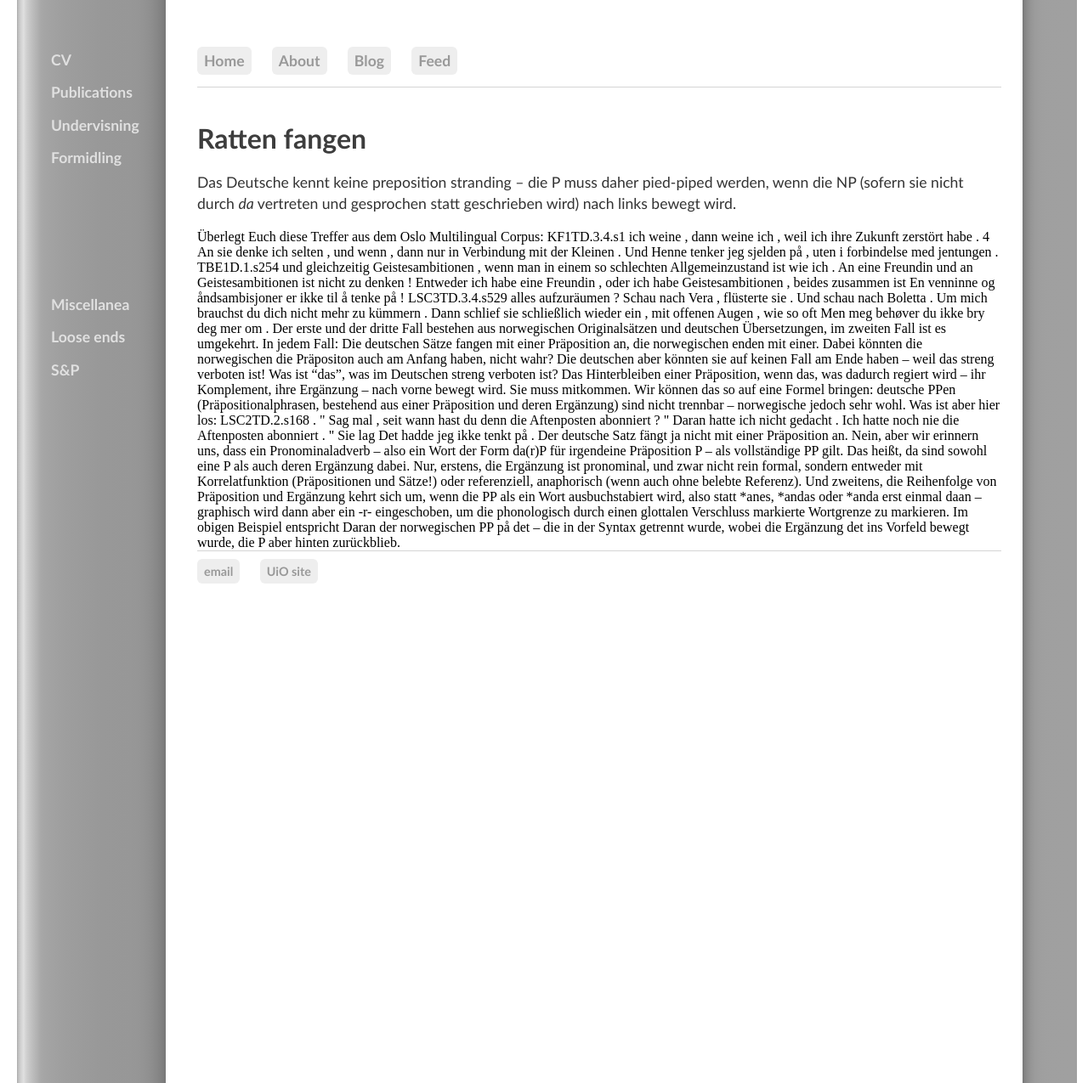
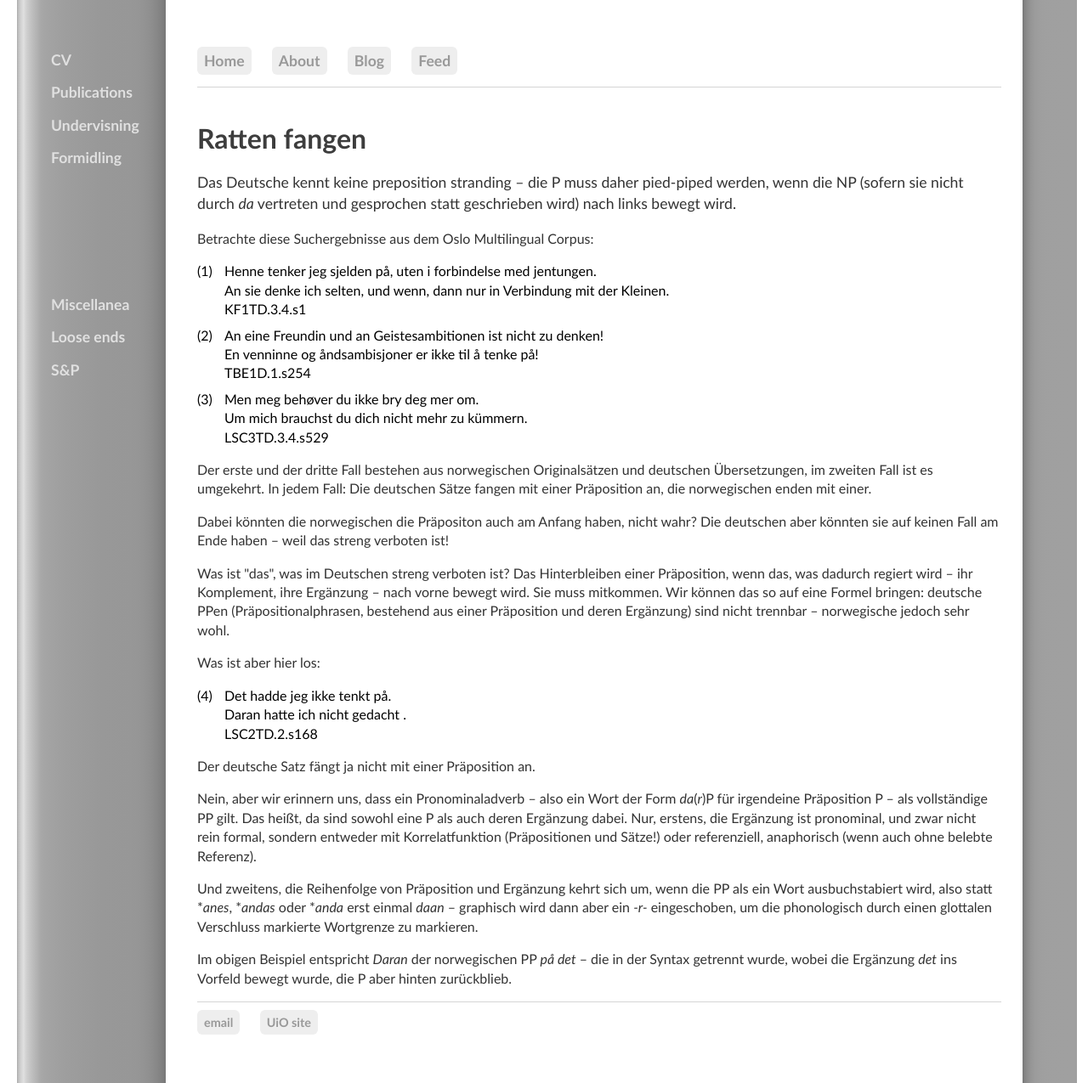
Before and after one commit to kjelljs/kjelljs.github.io, a Jekyll site: the page built from courses/kontrast/ratten.html, in a window 1280 px wide and 1275 px high. Shown: the whole window at 85% size. Built offline with Jekyll 4.4.1, drawn with Linux system fonts in a browser that asks for light colours.

Commit message:
Update ratten.html

```diff
--- a/courses/kontrast/ratten.html
+++ b/courses/kontrast/ratten.html
@@ -3,44 +3,54 @@ layout: post
 title: "Ratten fangen"
 ---
 
+<style>
+  ol {
+  margin-left: 0;
+  padding-left: 0;
+}
+ol li {
+  display: block;
+  margin-bottom: .5em;
+  margin-left: 2em;
+}
+ol li::before {
+  display: inline-block;
+  content: "(" counter(item) ") ";
+  counter-increment: item;
+  width: 2em;
+  margin-left: -2em;
+}
+</style>
+
 <div class="ingress"><p>Das Deutsche kennt keine preposition stranding – die P muss daher pied-piped werden, wenn die NP (sofern sie nicht durch <i>da</i> vertreten und gesprochen statt geschrieben wird) nach links bewegt wird.
 </p>
 </div>
 
-Überlegt Euch diese Treffer aus dem Oslo Multilingual Corpus:
+<p>Betrachte diese Suchergebnisse aus dem Oslo Multilingual Corpus:</p>
+<ol style="counter-reset: item 0">
+ <li>Henne tenker jeg sjelden på, uten i forbindelse med jentungen. </br>An sie denke	ich selten, und wenn, dann nur in Verbindung mit der Kleinen.</br>
+KF1TD.3.4.s1</li>
+<li>An eine Freundin und an Geistesambitionen ist nicht zu denken!</br>
+En venninne og åndsambisjoner er ikke til å tenke på!</br>TBE1D.1.s254</li>
+<li>Men meg behøver du ikke bry deg mer om.</br>
+Um mich brauchst du dich nicht mehr zu kümmern.</br>
+LSC3TD.3.4.s529</li></ol>
+<p>Der erste und der dritte Fall bestehen aus norwegischen Originalsätzen und  deutschen Übersetzungen, im zweiten Fall ist es umgekehrt. In jedem Fall:
+ Die deutschen Sätze fangen mit einer Präposition an, die norwegischen enden mit einer.</p>
 
+<p>Dabei könnten die norwegischen die Präpositon auch am Anfang haben, nicht wahr? Die deutschen aber könnten sie auf keinen Fall am Ende haben – weil das streng verboten ist!</p>
 
-KF1TD.3.4.s1
-ich weine , dann weine ich , weil ich ihre Zukunft zerstört habe . 4	An sie denke	ich selten , und wenn , dann nur in Verbindung mit der Kleinen . Und
-Henne tenker jeg sjelden på , uten i forbindelse med jentungen .
-TBE1D.1.s254
-und gleichzeitig Geistesambitionen , wenn man in einem so schlechten Allgemeinzustand ist wie ich .	An eine Freundin und an Geistesambitionen ist nicht zu denken	! Entweder ich habe eine Freundin , oder ich habe Geistesambitionen , beides zusammen ist
-En venninne og åndsambisjoner er ikke til å tenke på !
-LSC3TD.3.4.s529
-alles aufzuräumen ? Schau nach Vera , flüsterte sie . Und schau nach Boletta .	Um mich brauchst du dich nicht mehr zu kümmern	. Dann schlief sie schließlich wieder ein , mit offenen Augen , wie so oft
-Men meg behøver du ikke bry deg mer om .
-Der erste und der dritte Fall bestehen aus norwegischen Originalsätzen und  deutschen Übersetzungen, im zweiten Fall ist es umgekehrt. In jedem Fall:
+<p>Was ist "das", was im Deutschen streng verboten ist? Das Hinterbleiben einer Präposition, wenn das, was dadurch regiert wird – ihr Komplement, ihre Ergänzung – nach vorne bewegt wird. Sie muss mitkommen.
+Wir können das so auf eine Formel bringen: deutsche PPen (Präpositionalphrasen, bestehend aus einer Präposition und deren Ergänzung) sind nicht trennbar – norwegische jedoch sehr wohl.</p>
 
-Die deutschen Sätze fangen mit einer Präposition an, die norwegischen enden mit einer.
+<p>Was ist aber hier los:</p>
+<ol style="counter-reset: item 3"><li>Det hadde jeg ikke tenkt på.</br>Daran hatte	ich nicht gedacht .</br>
+LSC2TD.2.s168</li></ol>
+<p>Der deutsche Satz fängt ja nicht mit einer Präposition an.</p>
 
-Dabei könnten die norwegischen die Präpositon auch am Anfang haben, nicht wahr? Die deutschen aber könnten sie auf keinen Fall am Ende haben – weil das streng verboten ist!
+<p>Nein, aber wir erinnern uns, dass ein Pronominaladverb – also ein Wort der Form <i>da</i>(<i>r</i>)P für irgendeine Präposition P – als vollständige PP gilt. Das heißt, da sind sowohl eine P als auch deren Ergänzung dabei.
+Nur, erstens, die Ergänzung ist pronominal, und zwar nicht rein formal, sondern entweder mit Korrelatfunktion (Präpositionen und Sätze!) oder referenziell, anaphorisch (wenn auch ohne belebte Referenz).</p>
 
-Was ist “das”, was im Deutschen streng verboten ist? Das Hinterbleiben einer Präposition, wenn das, was dadurch regiert wird – ihr Komplement, ihre Ergänzung – nach vorne bewegt wird. Sie muss mitkommen.
+<p>Und zweitens, die Reihenfolge von Präposition und Ergänzung kehrt sich um, wenn die PP als ein Wort ausbuchstabiert wird, also statt *<i>anes</i>, *<i>andas</i> oder *<i>anda</i> erst einmal <i>daan</i> – graphisch wird dann aber ein <i>-r-</i> eingeschoben, um die phonologisch durch einen glottalen Verschluss markierte Wortgrenze zu markieren.</p>
 
-Wir können das so auf eine Formel bringen: deutsche PPen (Präpositionalphrasen, bestehend aus einer Präposition und deren Ergänzung) sind nicht trennbar – norwegische jedoch sehr wohl.
-
-Was ist aber hier los:
-
-
-LSC2TD.2.s168
-. " Sag mal , seit wann hast du denn die Aftenposten abonniert ? "	Daran hatte	ich nicht gedacht . Ich hatte noch nie die Aftenposten abonniert . " Sie lag
-Det hadde jeg ikke tenkt på .
-Der deutsche Satz fängt ja nicht mit einer Präposition an.
-
-Nein, aber wir erinnern uns, dass ein Pronominaladverb – also ein Wort der Form da(r)P für irgendeine Präposition P – als vollständige PP gilt. Das heißt, da sind sowohl eine P als auch deren Ergänzung dabei.
-
-Nur, erstens, die Ergänzung ist pronominal, und zwar nicht rein formal, sondern entweder mit Korrelatfunktion (Präpositionen und Sätze!) oder referenziell, anaphorisch (wenn auch ohne belebte Referenz).
-
-Und zweitens, die Reihenfolge von Präposition und Ergänzung kehrt sich um, wenn die PP als ein Wort ausbuchstabiert wird, also statt *anes, *andas oder *anda erst einmal daan – graphisch wird dann aber ein -r- eingeschoben, um die phonologisch durch einen glottalen Verschluss markierte Wortgrenze zu markieren.
-
-Im obigen Beispiel entspricht Daran der norwegischen PP på det – die in der Syntax getrennt wurde, wobei die Ergänzung det ins Vorfeld bewegt wurde, die P aber hinten zurückblieb.
+<p>Im obigen Beispiel entspricht <i>Daran</i> der norwegischen PP <i>på det</i> – die in der Syntax getrennt wurde, wobei die Ergänzung <i>det</i> ins Vorfeld bewegt wurde, die P aber hinten zurückblieb.</p>
```
